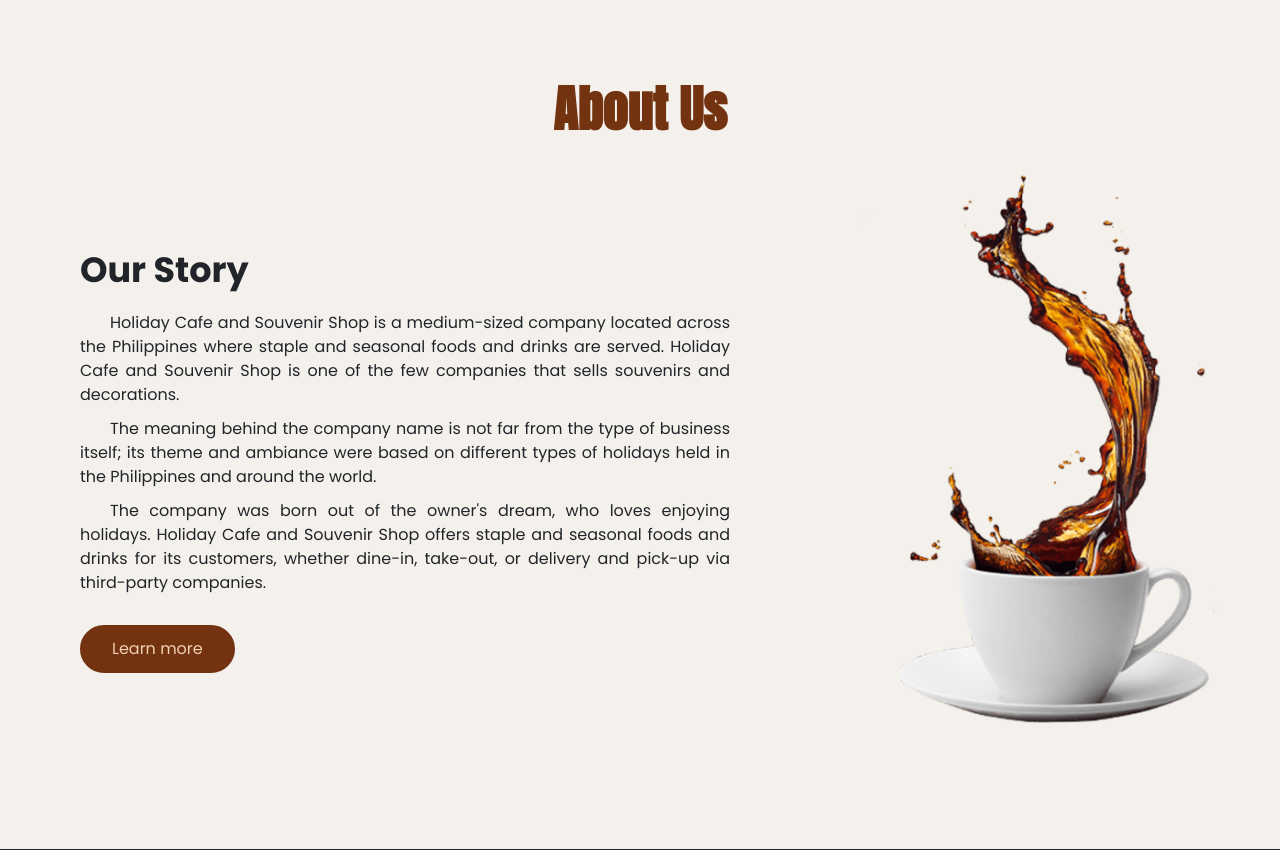
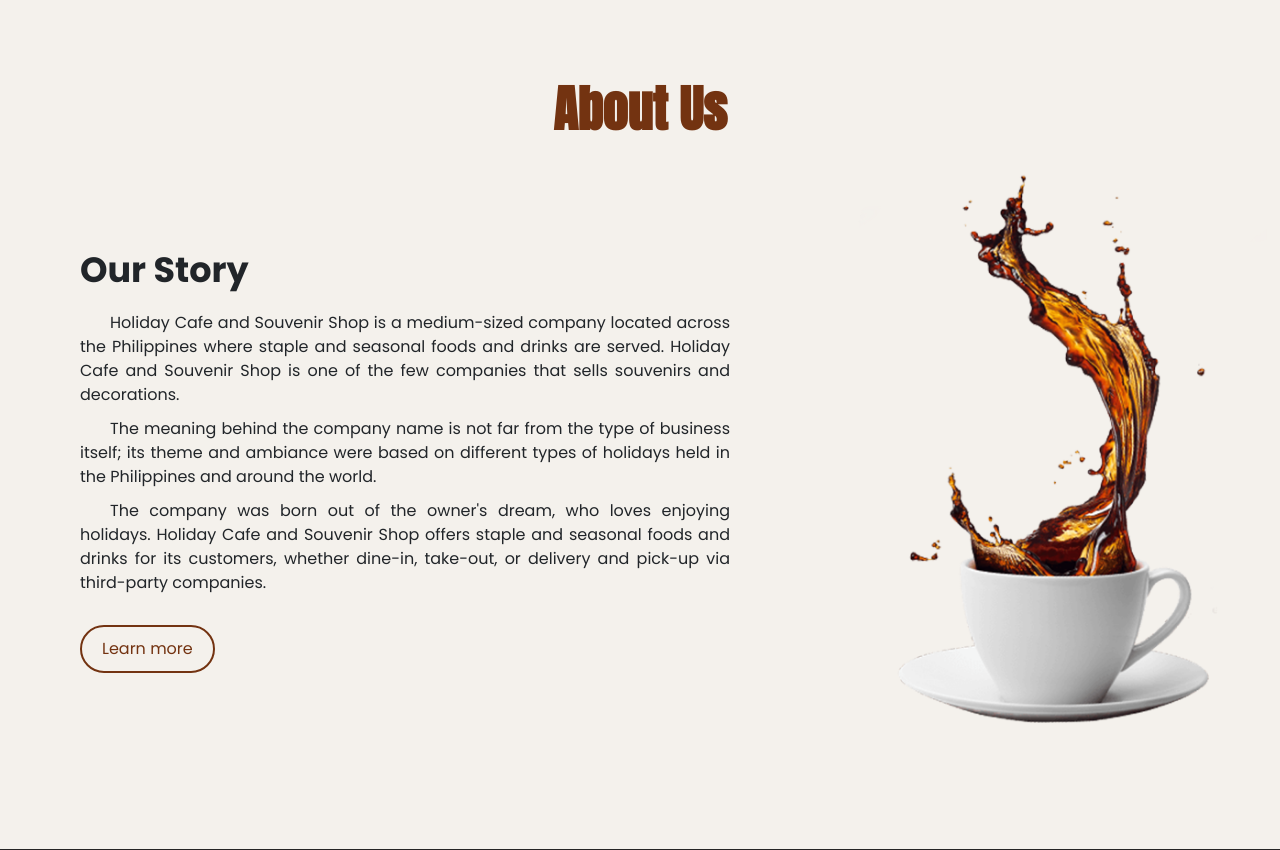
Before and after one commit to AaronClaude/Holiday-Cafe-and-Souvenir-Shop-CAPSTONE, a PHP site: page / in a window 1280 px wide; the page is wider, and only the part inside the window is pictured. Shown: the part 812-1662 px from the top of that part. Run offline with PHP 8.4, Linux system fonts and the light colour scheme; some libraries are stand-ins or nearby versions.

Commit message:
update buttons

```diff
--- a/CSS/styles.css
+++ b/CSS/styles.css
@@ -287,7 +287,7 @@ section p {
   margin-bottom: 10px;
 }
 
-#about-us .container .btn-2 {
+#about-us .container .btn-1 {
   float: left;
   margin-left: 0;
   margin-top: 20px;
@@ -318,7 +318,6 @@ section p {
 
 .card-body a{
   margin: 0;
-
 }
 
 
--- a/index.html
+++ b/index.html
@@ -70,7 +70,7 @@
       <p>The meaning behind the company name is not far from the type of business itself; its theme and ambiance were based on different types of holidays held in the Philippines and around the world.</p>
       <p>The company was born out of the owner's dream, who loves enjoying holidays. Holiday Cafe and Souvenir Shop offers staple and seasonal foods and drinks for its customers, whether dine-in, take-out, or delivery and pick-up via third-party companies.</p>
 
-      <a href="" class="btn-2">Learn more</a>
+      <a href="" class="btn-1">Learn more</a>
 
       <img src="img/about-us.png">
     </div>
```
